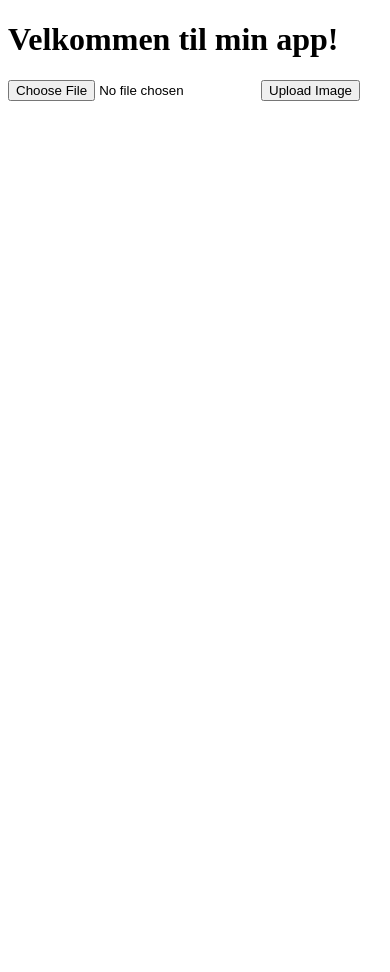
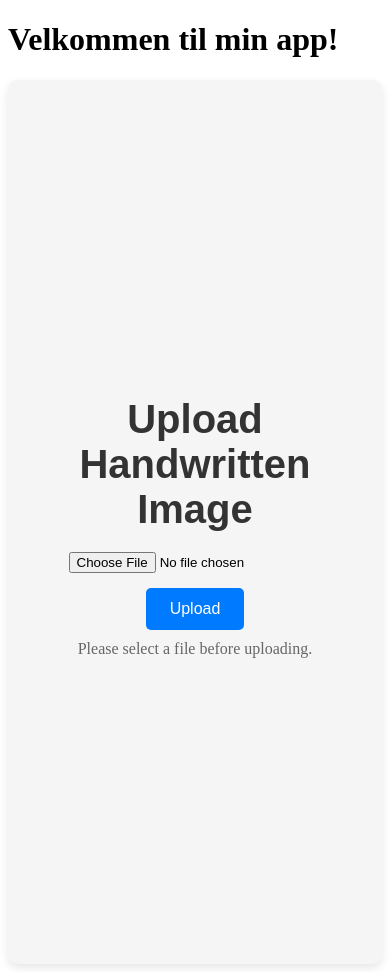
Before and after one commit to has99an/handwriting-recognition-angular-ui, an Angular app in the folder handwriting-recognition-frontend/: page / in a window 390 px wide. Before the commit the page ends 844 px from the top, so only its background shows below. Built offline with nearby package versions, Linux system fonts and the light colour scheme.

Commit message:
Improve UI for image upload component with enhanced styles and responsiveness

```diff
--- a/handwriting-recognition-frontend/src/app/image-upload/image-upload.component.css
+++ b/handwriting-recognition-frontend/src/app/image-upload/image-upload.component.css
@@ -0,0 +1,60 @@
+/* Tilføj til containeren for at centrere indholdet */
+.container {
+    display: flex;
+    flex-direction: column;
+    align-items: center; /* Centrerer indholdet horisontalt */
+    justify-content: center; /* Centrerer indholdet vertikalt */
+    height: 100vh; /* Fuld højde */
+    padding: 20px;
+    background-color: #f5f5f5; /* Lys baggrund */
+    box-shadow: 0 4px 10px rgba(0, 0, 0, 0.1); /* Blød skygge for dybde */
+    border-radius: 10px; /* Runde hjørner for containeren */
+}
+
+/* Stil til det uploadede billede */
+.image-preview {
+    max-width: 100%; /* Gør billedet responsivt */
+    height: auto; /* Beholder proportionerne */
+    border: 2px solid #007bff; /* Blå kant */
+    border-radius: 8px; /* Runde hjørner */
+    margin-top: 10px; /* Afstand til knappen */
+    transition: transform 0.3s; /* Blød overgang ved hover */
+}
+
+.image-preview:hover {
+    transform: scale(1.05); /* Forstørrelse ved hover */
+}
+
+/* Stil til upload-knappen */
+button {
+    padding: 12px 24px; /* Indre afstand */
+    background-color: #007bff; /* Blå baggrund */
+    color: white; /* Hvid tekst */
+    border: none; /* Ingen kant */
+    border-radius: 5px; /* Runde hjørner */
+    cursor: pointer; /* Vis håndcursor ved hover */
+    transition: background-color 0.3s, transform 0.3s; /* Blød overgang */
+    font-size: 1rem; /* Størrelse på tekst */
+    margin-top: 15px; /* Afstand mellem knappen og billedet */
+}
+
+button:hover {
+    background-color: #0056b3; /* Mørkere blå ved hover */
+    transform: translateY(-2px); /* Løft knappen lidt ved hover */
+}
+
+/* Stil til tekst */
+h1 {
+    font-size: 2.5rem; /* Større overskrift */
+    color: #333; /* Mørk tekst */
+    margin-bottom: 20px; /* Afstand til knappen */
+    text-align: center; /* Centrering */
+    font-family: 'Arial', sans-serif; /* Vælg en skrifttype */
+}
+
+p {
+    font-size: 1rem; /* Standard tekst størrelse */
+    color: #666; /* Lysere tekst */
+    text-align: center; /* Centrering */
+    margin-top: 10px; /* Afstand til andre elementer */
+}
--- a/handwriting-recognition-frontend/src/app/image-upload/image-upload.component.html
+++ b/handwriting-recognition-frontend/src/app/image-upload/image-upload.component.html
@@ -1,8 +1,8 @@
-<input type="file" (change)="onFileSelected($event)" accept="image/*" />
-<img *ngIf="imageUrl" [src]="imageUrl" alt="Selected Image" />
-<button (click)="uploadImage()">Upload Image</button>
-
-<!-- Add this section to display the API response -->
-<div *ngIf="apiResponse">
-    <h3>Predicted Letter: {{ apiResponse.predicted_letter }}</h3>
-  </div>
+<div class="container">
+    <h1>Upload Handwritten Image</h1>
+    <input type="file" (change)="onFileSelected($event)" accept="image/*" />
+    <img *ngIf="imageUrl" [src]="imageUrl" class="image-preview" alt="Image preview" />
+    <button (click)="uploadImage()" [disabled]="!isFileSelected">Upload</button>
+    <p *ngIf="!isFileSelected">Please select a file before uploading.</p>
+    <p *ngIf="apiResponse">Predicted Letter: {{ apiResponse.predicted_letter }}</p>
+</div>
--- a/handwriting-recognition-frontend/src/app/image-upload/image-upload.component.ts
+++ b/handwriting-recognition-frontend/src/app/image-upload/image-upload.component.ts
@@ -17,21 +17,25 @@ export class ImageUploadComponent {
   selectedFile: File | null = null;
   apiResponse: any;
 
+  isFileSelected: boolean = false;
   onFileSelected(event: Event) {
     const input = event.target as HTMLInputElement;
     if (input.files && input.files[0]) {
         this.selectedFile = input.files[0];
-      console.log('Valgt fil:', this.selectedFile);
+        this.isFileSelected = true;
+        console.log('File selected:', this.selectedFile);
         const reader = new FileReader();
         reader.onload = () => {
             this.imageUrl = reader.result;
         };
         reader.readAsDataURL(input.files[0]);
+    } else {
+        this.isFileSelected = false;  // Reset to false if no file is selected
     }
 }
 
   uploadImage() {
-    console.log('Upload-knap trykket'); // Debugging
+    console.log('Upload-knap trykket');
     if (this.selectedFile) {
       const formData = new FormData();
       formData.append('file', this.selectedFile);
```
Lines whose indentation alone changed are shown as unchanged.
